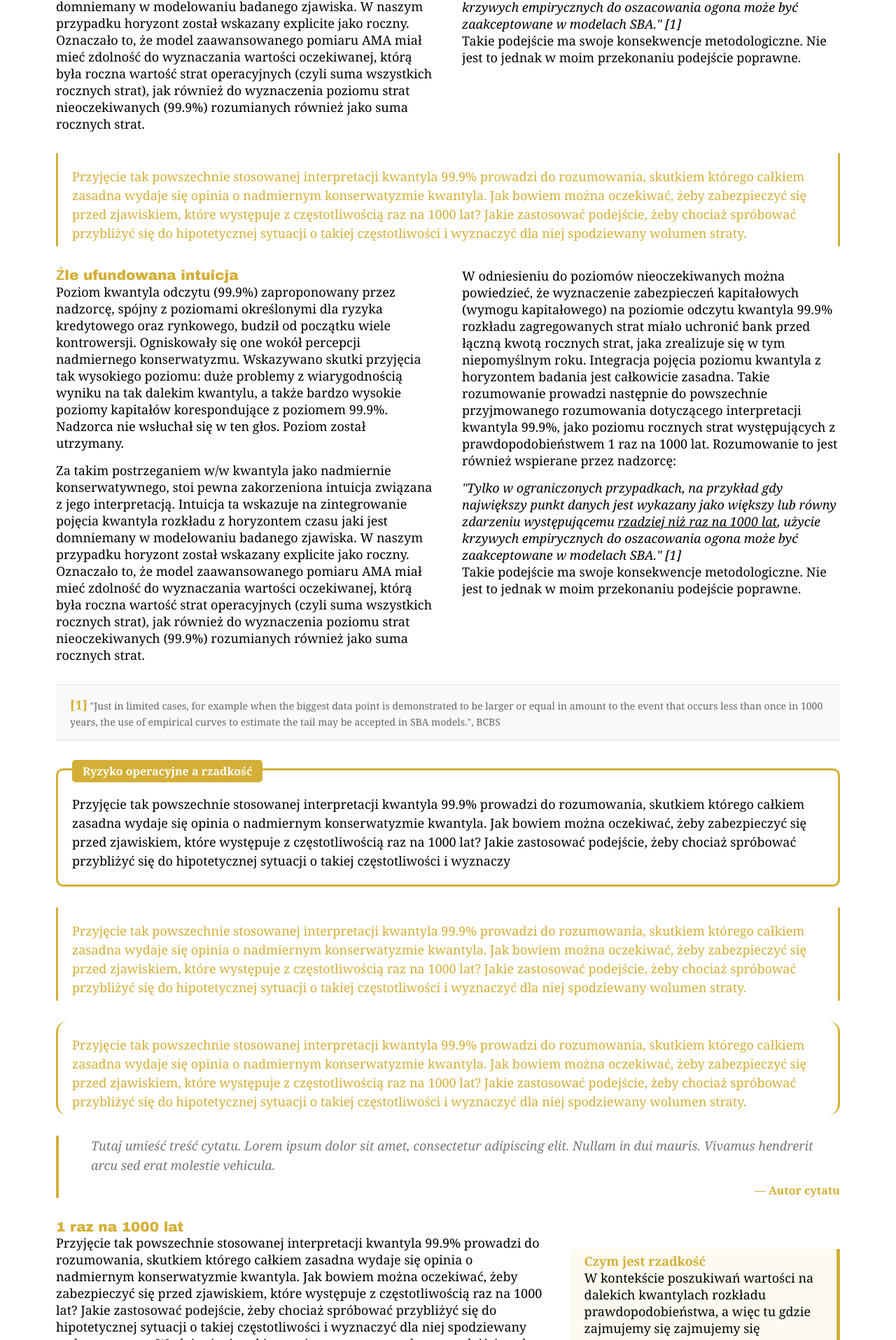
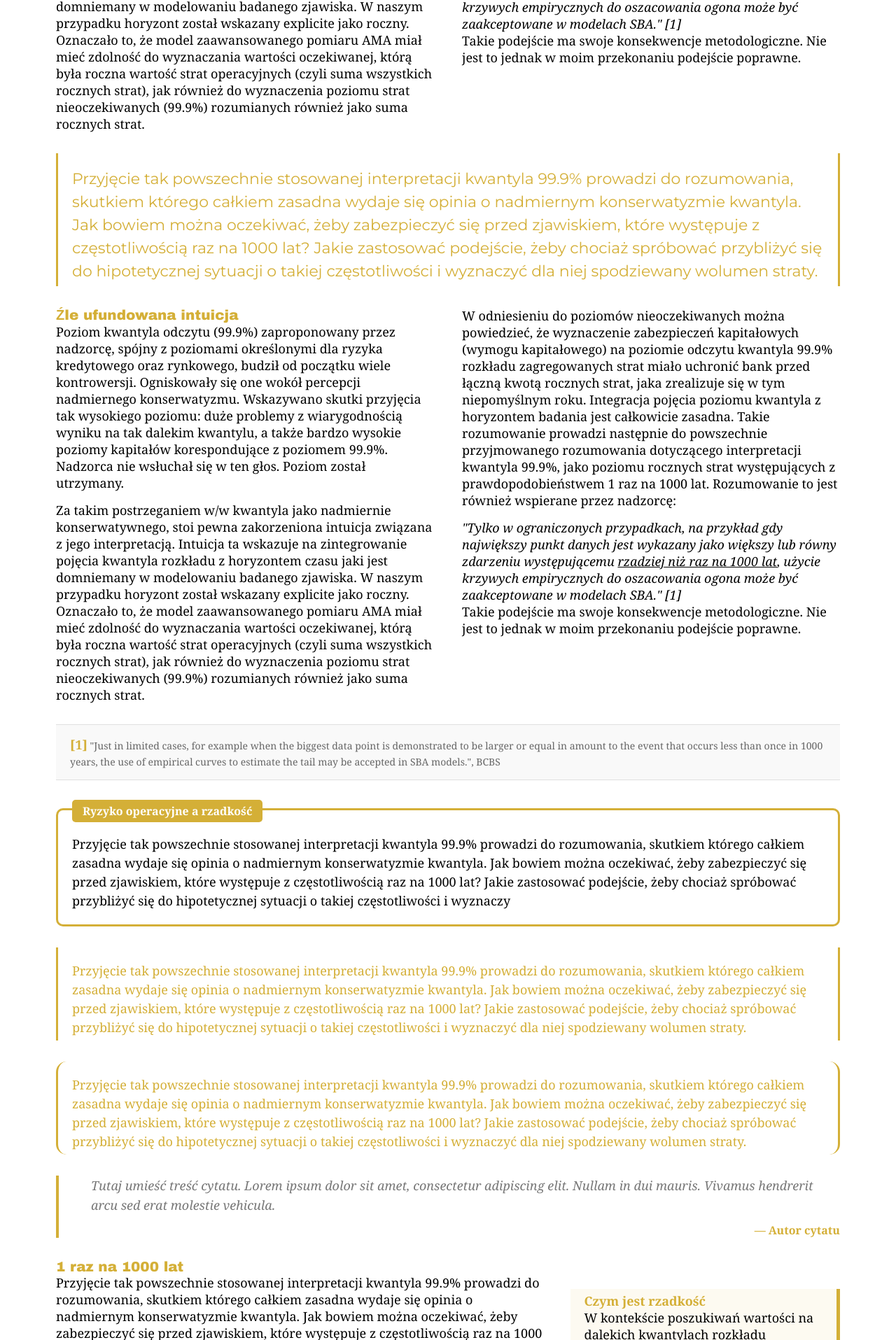
Before and after one commit to MaciejBuczak/risk-research, a Jekyll site: the page built from art-oprisk-kw999_v3_9.md, in a window 1280 px wide. Shown: the part 3361-5276 px from the top of the page at 70% size. Built offline with Jekyll 4.4.1, drawn with Linux system fonts in a browser that asks for light colours.

Commit message:
Update art-oprisk-kw999-layout_v3_9.html

```diff
--- a/_layouts/art-oprisk-kw999-layout_v3_9.html
+++ b/_layouts/art-oprisk-kw999-layout_v3_9.html
@@ -1069,7 +1069,7 @@
 
   <!-- Treść bloku z wyraźnie określonym kolorem złotym -->
   <div style="margin-top: 15px; font-family: 'Montserrat', serif; font-size: 22px; font-weight: 400; text-align: left; color: #D4AF37 !important; line-height: 1.5;">
-    <p style="color: #D4AF37 !important;">Przyjęcie tak powszechnie stosowanej interpretacji kwantyla 99.9% prowadzi do rozumowania, skutkiem którego całkiem zasadna wydaje się opinia o nadmiernym konserwatyzmie kwantyla. Jak bowiem można oczekiwać, żeby zabezpieczyć się przed zjawiskiem, które występuje z częstotliwością raz na 1000 lat? Jakie zastosować podejście, żeby chociaż spróbować przybliżyć się do hipotetycznej sytuacji o takiej częstotliwości i wyznaczyć dla niej spodziewany wolumen straty.</p>
+    <p style="color: #D4AF37 !important; font-family: 'Montserrat', serif; font-size: 22px; font-weight: 400; text-align: left; text-indent: 0;">Przyjęcie tak powszechnie stosowanej interpretacji kwantyla 99.9% prowadzi do rozumowania, skutkiem którego całkiem zasadna wydaje się opinia o nadmiernym konserwatyzmie kwantyla. Jak bowiem można oczekiwać, żeby zabezpieczyć się przed zjawiskiem, które występuje z częstotliwością raz na 1000 lat? Jakie zastosować podejście, żeby chociaż spróbować przybliżyć się do hipotetycznej sytuacji o takiej częstotliwości i wyznaczyć dla niej spodziewany wolumen straty.</p>
   </div>
 </div>
 
```
